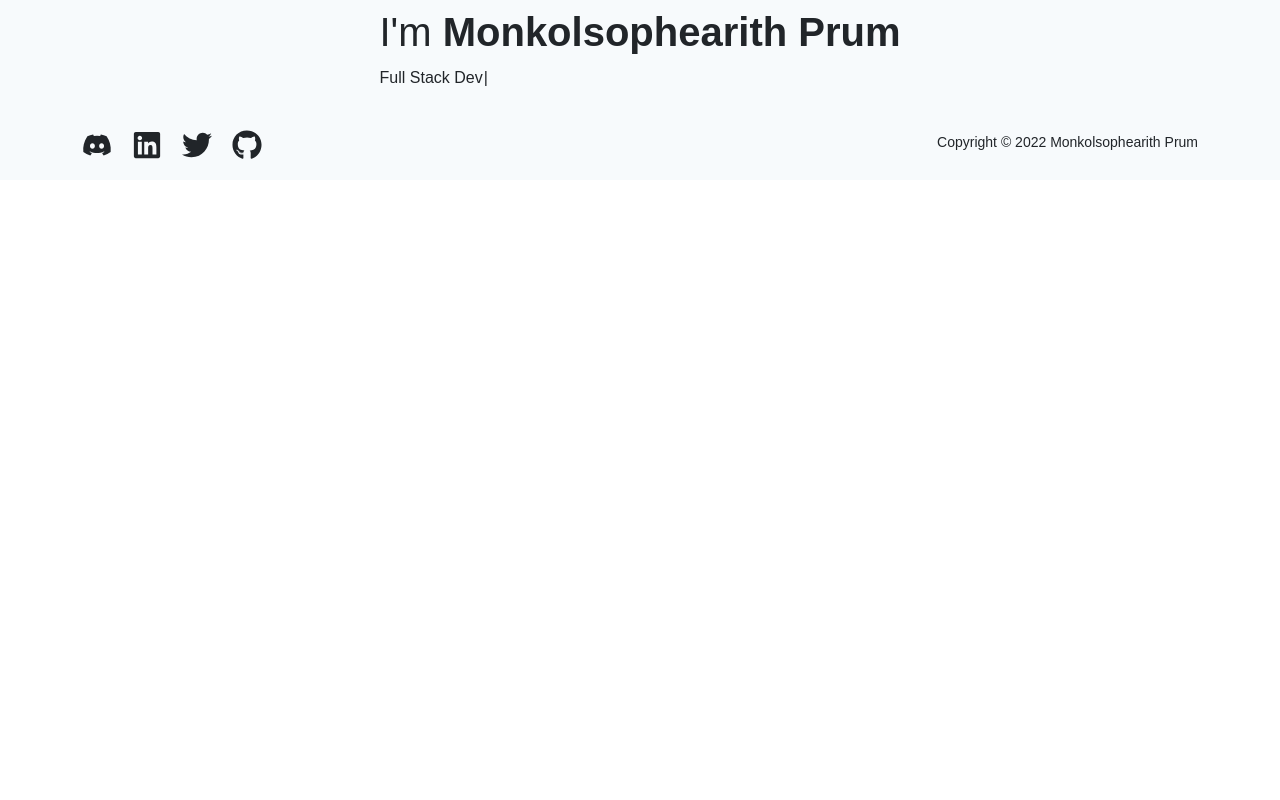
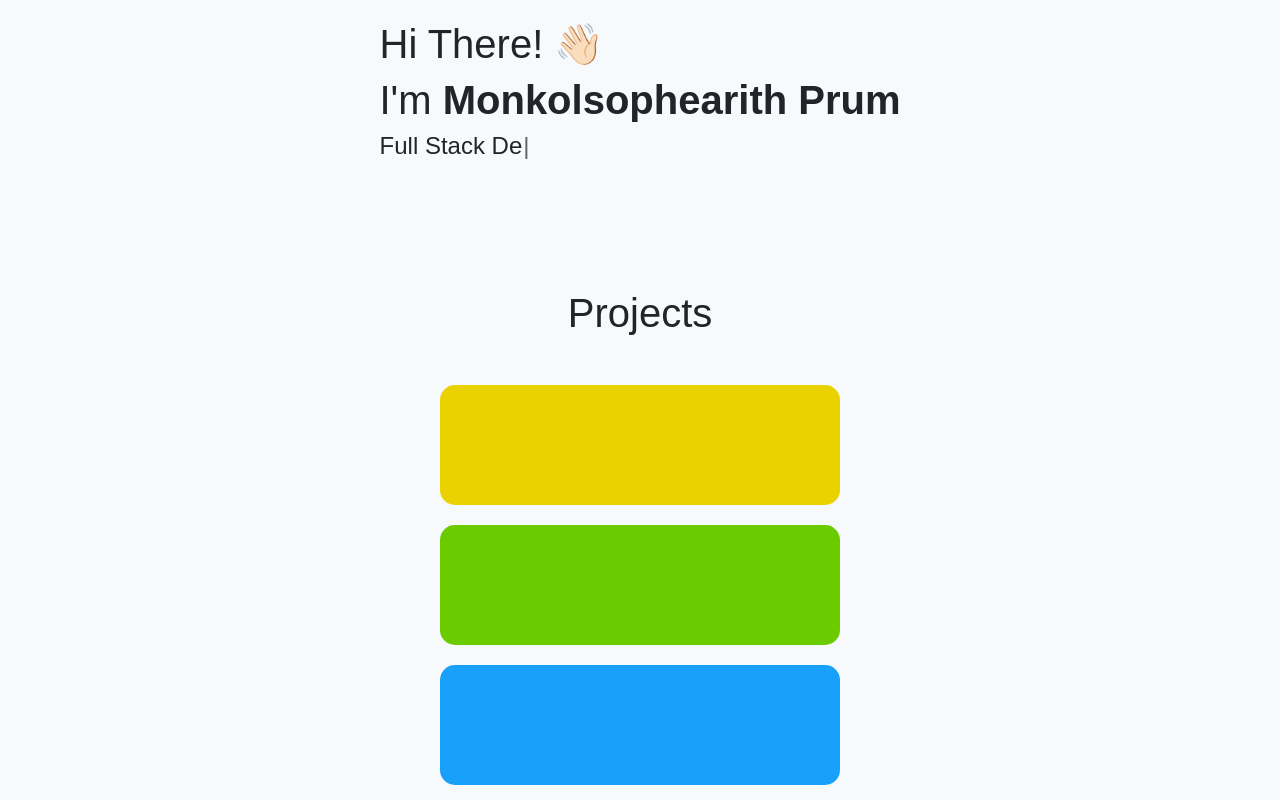
Before and after one commit to peter2707/prum-portfolio, a React (Create React App) app: page / in a window 1280 px wide. Shown: the part 220-1020 px from the top of the page. Before the commit the page ends 800 px from the top, so only its background shows below. Built offline with nearby package versions, Linux system fonts and the light colour scheme.

Commit message:
added framer motion component for projects section

```diff
--- a/src/App.js
+++ b/src/App.js
@@ -1,27 +1,17 @@
 import React from "react";
+import Home from "./components/Home";
+import Projects from "./components/Projects";
+import About from "./components/About";
 import "./App.scss";
-import JobTitle from "./components/JobTitle";
 
 function App() {
     return (
-        <section id="container">
-            <div id="home">
-                <h1 className="heading">
-                    Hi There!{" "}
-                    <span className="wave" role="img" aria-labelledby="wave">
-                        👋🏻
-                    </span>
-                </h1>
-
-                <h1 className="heading-name">
-                    I'm{" "}
-                    <strong className="main-name">Monkolsophearith Prum</strong>
-                </h1>
-                <JobTitle />
-            </div>
-
-            <div></div>
-        </section>
+        <div className="app">
+            <Home/>
+            <h1>Projects</h1>
+            <Projects/>
+            <About/>
+        </div>
     );
 }
 
--- a/src/App.scss
+++ b/src/App.scss
@@ -17,9 +17,11 @@
     width: 100%;
 }
 
-section,
+.app,
+.home,
 .navbar,
-.footer {
+.footer,
+.cp-transition__squares-wrapper {
     background-color: #f7fafc;
     padding: 20px;
     transition: background-color 0.3s ease-in;
@@ -30,31 +32,29 @@ section,
     margin-right: 20px;
 }
 
-#container {
+.app {
     display: flex;
     width: 100%;
     align-items: center;
     flex-direction: column;
+}
 
-    h1 {
-        padding: 0;
-        margin: 0 0 10px 0;
-    }
-
-    p {
-        opacity: 0.8;
-    }
+.home{
+    margin-top: 50px;
+    margin-bottom: 100px;
 }
 
 .dark-mode {
-    color: #f7fafc;
     .icon {
         color: #f7fafc;
     }
 
-    section,
+    .app,
+    .home,
     .navbar,
-    .footer {
+    .footer,
+    .cp-transition__squares-wrapper {
+        color: #f7fafc;
         background-color: #212529;
     }
 
--- a/src/components/About.js
+++ b/src/components/About.js
@@ -0,0 +1,9 @@
+import React from 'react'
+
+const About = () => {
+  return (
+    <div>About</div>
+  )
+}
+
+export default About
--- /dev/null
+++ b/src/components/Home.js
@@ -0,0 +1,22 @@
+import React from "react";
+import JobTitle from "./JobTitle";
+
+const Home = () => {
+    return (
+        <div className="home">
+            <h1 className="heading">
+                Hi There!{" "}
+                <span className="wave" role="img" aria-labelledby="wave">
+                    👋🏻
+                </span>
+            </h1>
+
+            <h1 className="heading-name">
+                I'm <strong className="main-name">Monkolsophearith Prum</strong>
+            </h1>
+            <h4><JobTitle /></h4>
+        </div>
+    );
+};
+
+export default Home;
--- a/src/components/Projects.js
+++ b/src/components/Projects.js
@@ -0,0 +1,96 @@
+import React, { useState } from "react";
+import "./Projects.scss";
+
+import { motion, AnimatePresence } from "framer-motion";
+import { FaTimesCircle } from 'react-icons/fa';
+
+const wrapperVariants = {
+    initial: {
+        clipPath: "polygon(0 0, 0 0, 0 100%, 0% 100%)",
+        transition: { duration: 0.4 },
+    },
+    animate: {
+        clipPath: "polygon(0 0, 100% 0, 100% 100%, 0 100%)",
+        transition: { duration: 0.4, staggerChildren: 0.1 },
+    },
+    exit: {
+        clipPath: "polygon(100% 0, 100% 0, 100% 100%, 100% 100%)",
+        transition: { duration: 0.4 },
+    },
+};
+
+const squareVariants = {
+    initial: {
+        opacity: 0,
+        scale: 0.3,
+    },
+    animate: {
+        opacity: 1,
+        scale: 1,
+    },
+};
+
+const Projects = () => {
+    const [selectedSquare, setSelectedSquare] = useState(null);
+
+    const renderSquares = () => {
+        const squares = ["yellow", "green", "blue", "violet"];
+        return squares.map((color, i) => (
+            <motion.div
+                key={i}
+                className={`square square--${color}`}
+                onClick={() => setSelectedSquare(color)}
+                variants={squareVariants}
+                transition={{ duration: 0.2, type: "spring" }}
+            />
+        ));
+    };
+
+    return (
+        <div className={`cp-transition cp-transition__container cp-transition__container--${selectedSquare}` }>
+            <AnimatePresence mode={"wait"} initial={false} >
+                {selectedSquare ? (
+                    <motion.div
+                        className={`card card__wrapper card__wrapper--${selectedSquare}`}
+                        key="card"
+                        variants={wrapperVariants}
+                        initial="initial"
+                        animate="animate"
+                        exit="exit"
+                    >
+                        <div className="card__header">
+                            <h2 id="project-title">Lorem ipsum</h2>
+
+                            <button onClick={() => setSelectedSquare(null)}>
+                                <FaTimesCircle size={30}/>
+                            </button>
+                        </div>
+
+                        <div className="card__content">
+                            <div className="card__img-placeholder" />
+
+                            <div id="project-description" className="card__text-placeholder">
+                                Lorem ipsum dolor sit amet consectetur
+                                adipisicing elit. Impedit ea neque quidem
+                                exercitationem possimus.
+                            </div>
+                        </div>
+                    </motion.div>
+                ) : (
+                    <motion.div
+                        className="cp-transition__squares-wrapper"
+                        key="squares"
+                        variants={wrapperVariants}
+                        initial="initial"
+                        animate="animate"
+                        exit="exit"
+                    >
+                        {renderSquares()}
+                    </motion.div>
+                )}
+            </AnimatePresence>
+        </div>
+    );
+};
+
+export default Projects;
--- /dev/null
+++ b/src/components/Projects.scss
@@ -0,0 +1,157 @@
+.cp-transition {
+    &__container {
+        border-radius: 20px;
+        min-height: 600px;
+        width: 70%;
+        position: relative;
+
+        &>div {
+            height: 600px;
+        }
+
+        &--yellow {
+            background-image: radial-gradient(
+                circle 929px at 0.6% 1.3%,
+                rgba(248, 251, 10, 0.4) 0%,
+                rgba(248, 47, 47, 0.4) 82.6%
+            );
+        }
+
+        &--green {
+            background-image: linear-gradient(110.1deg, rgba(34, 126, 34, 0.4) 2.9%, rgba(168, 251, 60, 0.4) 90.3%);
+        }
+
+        &--violet {
+            background-image: linear-gradient(109.7deg, rgba(229, 0, 57, 0.4) 1.8%, rgba(162, 91, 182, 0.4) 90.2%);
+        }
+
+        &--blue {
+            background-image: radial-gradient(
+                circle 654px at 0.6% 48%,
+                rgba(12, 170, 255, 0.4) 0%,
+                rgba(151, 255, 129, 0.4) 86.3%
+            );
+        }
+    }
+
+    .square {
+        position: relative;
+        height: 150px;
+        width: 400px;
+        margin-top: 20px;
+        border-radius: 15px;
+        box-shadow: var(--shadow-md);
+        transition: all 0.2s;
+        cursor: pointer;
+
+        &--yellow {
+            background-color: #ead200;
+        }
+
+        &--green {
+            background-color: #6acb00;
+        }
+
+        &--violet {
+            background-color: #771ada;
+        }
+
+        &--blue {
+            background-color: #19a0fa;
+        }
+
+        &:hover {
+            height: 200px !important;
+            width: 450px !important;
+        }
+    }
+
+    &__squares-wrapper {
+        height: 100%;
+        width: 100%;
+        display: flex;
+        align-items: center;
+        flex-direction: column;
+    }
+
+    .card {
+        color: #f7fafc;
+        &__wrapper {
+            position: absolute;
+            top: 0;
+            left: 0;
+            width: 100%;
+            height: 100%;
+            border-radius: 20px;
+            padding: 30px;
+            display: grid;
+            grid-template-columns: 1fr;
+            grid-template-rows: min-content 1fr;
+            gap: 20px;
+            &--yellow {
+                background-image: radial-gradient(
+                    circle 929px at 0.6% 1.3%,
+                    rgba(248, 80, 80, 1) 0%,
+                    rgba(248, 251, 10, 1) 82.6%
+                );
+            }
+            &--green {
+                background-image: linear-gradient(110.1deg, rgba(34, 126, 34, 1) 2.9%, rgba(168, 251, 60, 1) 90.3%);
+            }
+            &--violet {
+                background-image: linear-gradient(109.7deg, rgba(229, 0, 57, 1) 1.8%, rgba(162, 91, 182, 1) 90.2%);
+            }
+            &--blue {
+                background-image: radial-gradient(
+                    circle 654px at 0.6% 48%,
+                    rgba(12, 170, 255, 1) 0%,
+                    rgba(151, 255, 129, 1) 86.3%
+                );
+            }
+        }
+
+        &__header {
+            display: flex;
+            justify-content: space-between;
+            align-items: center;
+            h2{
+                font-weight: 800;
+            }
+
+            button {
+                color: white;
+                border: none;
+                background: transparent;
+                cursor: pointer;
+                &:focus {
+                    outline: none;
+                }
+            }
+        }
+
+        &__content {
+            display: grid;
+            gap: 50px;
+            grid-template-columns: min-content 1fr;
+            align-content: center;
+            shape-outside: circle();
+        }
+
+        &__img-placeholder {
+            height: 175px;
+            width: 175px;
+            background: rgba(255, 255, 255, 0.7);
+            border-radius: 50%;
+            @media (max-width: 768px) {
+                height: 100px;
+                width: 100px;
+            }
+        }
+
+        &__text-placeholder {
+            text-align: justify;
+            line-height: 125%;
+            font-size: 1.3rem;
+        }
+    }
+}
```
